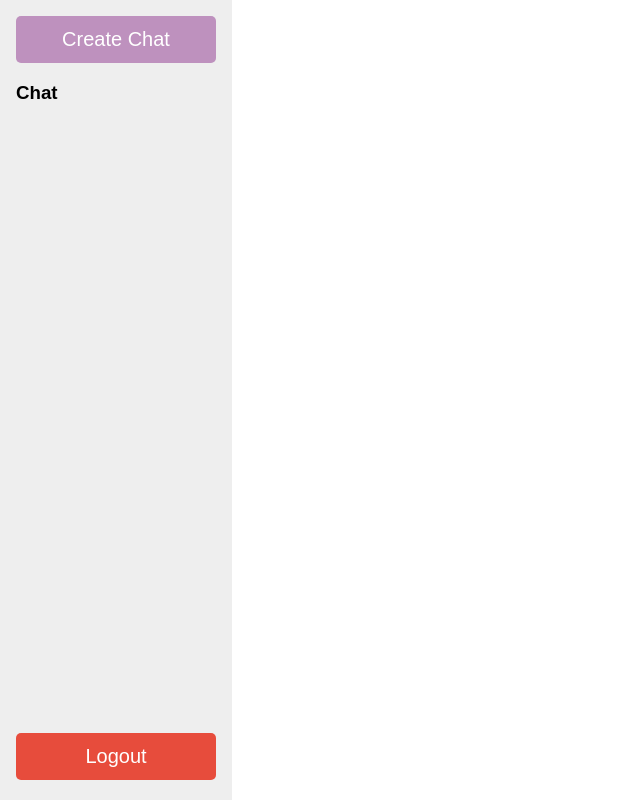
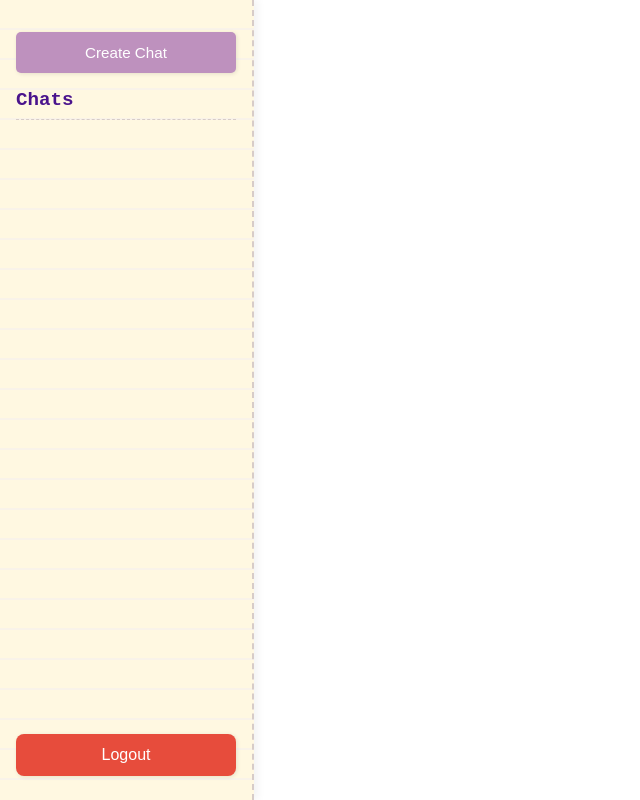
Before and after one commit to brieftaube-haw/pigeonhole_frontend, an Angular app: page /chat in a window 1280 px wide. Shown: the whole page, without its empty margins (0-640 px from the left). Built offline with nearby package versions, Linux system fonts and the light colour scheme.

Commit message:
reaction emoji

```diff
--- a/src/app/pages/chat/chat.component.css
+++ b/src/app/pages/chat/chat.component.css
@@ -5,24 +5,93 @@
 }
 
 .sidebar {
-  width: 200px;
-  background: #eee;
+  display: flex;
+  flex-direction: column;
+  justify-content: space-between;
+  width: 220px;
+  background: #fff8e1;
   padding: 1rem;
+  border-right: 2px dashed #d7ccc8;
+  box-shadow: 4px 0 8px rgba(0, 0, 0, 0.05);
+  position: relative;
+  font-family: 'Courier New', monospace;
+  background-image: repeating-linear-gradient(
+    to bottom,
+    #fff8e1,
+    #fff8e1 28px,
+    #f9f3e9 28px,
+    #f9f3e9 30px
+  );
+}
+
+.sidebar h3 {
+  margin-top: 1rem;
+  font-size: 1.2rem;
+  color: #4a148c;
+  border-bottom: 1px dashed #d7ccc8;
+  padding-bottom: 0.5rem;
 }
 
 .sidebar ul {
   list-style: none;
   padding: 0;
+  margin-top: 1rem;
 }
 
 .sidebar li {
-  padding: 0.5rem;
+  background-color: #fbe9e7;
+  margin-bottom: 0.6rem;
+  padding: 0.6rem;
+  border: 1px dashed #d7ccc8;
+  border-radius: 10px;
   cursor: pointer;
+  transition: all 0.2s ease;
+  font-size: 0.95rem;
+  box-shadow: 1px 2px 4px rgba(0, 0, 0, 0.05);
 }
 
+.sidebar li:hover {
+  background-color: #f8bbd0;
+  color: white;
+  transform: translateX(2px);
+}
+
+.sidebar li:nth-child(odd) {
+  transform: rotate(-1.2deg);
+}
+
+.sidebar li:nth-child(even) {
+  transform: rotate(0.8deg);
+}
+
+.sidebar button.logout-btn {
+  width: 100%;
+  font-size: 1rem;
+  padding: 12px;
+  background-color: #e74c3c;
+  color: white;
+  border: none;
+  border-radius: 8px;
+  cursor: pointer;
+  margin-top: auto;
+  margin-bottom: 0.5rem;
+}
+
+
 .sidebar button {
-  width: 200px;
-  font-size: 20px;
+  width: 100%;
+  margin-top: 1rem;
+  font-size: 0.95rem;
+  background-color: #d1c4e9;
+  color: #4a148c;
+  border: 1px dashed #b39ddb;
+  box-shadow: 1px 1px 4px rgba(0, 0, 0, 0.1);
+  transition: background-color 0.2s ease;
+}
+
+.sidebar button:hover {
+  background-color: #b39ddb;
+  color: white;
 }
 
 .chat-area {
@@ -76,6 +145,9 @@
 }
 
 .messages {
+  display: flex;
+  flex-direction: column;
+  gap: 0.8rem;
   flex: 1;
   padding: 1rem;
   overflow-y: auto;
@@ -90,14 +162,16 @@
 }
 
 .messages div {
+  align-self: flex-start;
   margin-bottom: 0.8rem;
   padding: 0.75rem 1rem;
   border-radius: 12px;
   max-width: 60%;
   background: #fff8e1;
-  box-shadow: 0 2px 6px rgba(0,0,0,0.06);
+  box-shadow: 0 2px 6px rgba(0, 0, 0, 0.06);
   border: 1px dashed #d7ccc8;
   font-family: 'Courier New', monospace;
+  word-break: break-word;
 }
 
 .messages div.me {
@@ -144,7 +218,7 @@
   border-radius: 8px;
   font-family: 'Courier New', monospace;
   background-color: #fffaf0;
-  box-shadow: inset 0 2px 4px rgba(0,0,0,0.05);
+  box-shadow: inset 0 2px 4px rgba(0, 0, 0, 0.05);
   font-size: 1rem;
 }
 
@@ -161,7 +235,7 @@
   font-weight: bold;
   color: #5d4037;
   cursor: pointer;
-  box-shadow: 0 2px 4px rgba(0,0,0,0.1);
+  box-shadow: 0 2px 4px rgba(0, 0, 0, 0.1);
   transition: background-color 0.2s;
 }
 
@@ -175,7 +249,7 @@
   left: 0;
   width: 100%;
   height: 100%;
-  background: rgba(0,0,0,0.4);
+  background: rgba(0, 0, 0, 0.4);
   display: flex;
   justify-content: center;
   align-items: center;
@@ -187,7 +261,7 @@
   padding: 2rem;
   border-radius: 16px;
   width: 320px;
-  box-shadow: 0 10px 25px rgba(0,0,0,0.2);
+  box-shadow: 0 10px 25px rgba(0, 0, 0, 0.2);
   text-align: center;
   animation: fadeIn 0.3s ease-in-out;
 }
@@ -248,15 +322,33 @@
 }
 
 @keyframes fadeIn {
-  from { opacity: 0; transform: scale(0.95); }
-  to { opacity: 1; transform: scale(1); }
+  from {
+    opacity: 0;
+    transform: scale(0.95);
+  }
+  to {
+    opacity: 1;
+    transform: scale(1);
+  }
 }
 
 @keyframes fadeInOut {
-  0% { opacity: 0; transform: translateY(-5px); }
-  10% { opacity: 1; transform: translateY(0); }
-  90% { opacity: 1; transform: translateY(0); }
-  100% { opacity: 0; transform: translateY(-5px); }
+  0% {
+    opacity: 0;
+    transform: translateY(-5px);
+  }
+  10% {
+    opacity: 1;
+    transform: translateY(0);
+  }
+  90% {
+    opacity: 1;
+    transform: translateY(0);
+  }
+  100% {
+    opacity: 0;
+    transform: translateY(-5px);
+  }
 }
 
 .error {
@@ -267,18 +359,20 @@
 .welcome-banner {
   background-color: #f3e5f5;
   color: #4a148c;
-  padding: 1rem;
+  padding: 0.8rem;
   margin: 1rem 0;
   border-radius: 12px;
   text-align: center;
-  font-size: 1rem;
+  font-size: 0.9rem;
   font-weight: 500;
   box-shadow: 0 2px 6px rgba(0, 0, 0, 0.1);
   transition: all 0.3s ease;
+  line-height: 1.3;
 }
 
 .welcome-banner span {
   font-weight: bold;
+  white-space: nowrap;
 }
 
 .emoji-toggle {
@@ -289,7 +383,7 @@
   height: 40px;
   font-size: 1.2rem;
   cursor: pointer;
-  box-shadow: 0 2px 6px rgba(0,0,0,0.1);
+  box-shadow: 0 2px 6px rgba(0, 0, 0, 0.1);
   display: flex;
   align-items: center;
   justify-content: center;
@@ -300,3 +394,59 @@
   background-color: #fce4ec;
   transform: scale(1.05);
 }
+
+.message-bubble {
+  position: relative;
+  display: inline-block;
+  padding: 0.75rem 1rem 2.4rem 1rem;
+  margin-bottom: 1.5rem;
+  transition: box-shadow 0.2s;
+}
+
+.message-bubble.partner-msg:hover {
+  box-shadow: 0 0 0 2px rgba(0, 0, 0, 0.05);
+}
+
+.reaction-picker {
+  position: absolute;
+  bottom: -55px;
+  left: 0;
+  min-width: 110px;
+  display: none;
+  gap: 6px;
+  background-color: #ffffff;
+  border: 1px solid #ddd;
+  border-radius: 20px;
+  box-shadow: 0 2px 8px rgba(0, 0, 0, 0.1);
+  padding: 4px 8px;
+  z-index: 10;
+  justify-content: center;
+}
+
+
+
+.message-bubble.partner-msg:hover .reaction-picker {
+  display: flex;
+}
+
+.reaction-picker button {
+  background: none;
+  border: none;
+  font-size: 1rem;
+  cursor: pointer;
+  transition: transform 0.2s;
+  padding: 0;
+}
+
+.reaction-picker button:hover {
+  transform: scale(1.3);
+}
+
+.reaction {
+  position: absolute;
+  bottom: 6px;
+  left: 12px;
+  font-size: 1rem;
+  opacity: 0.85;
+  line-height: 1;
+}
--- a/src/app/pages/chat/chat.component.html
+++ b/src/app/pages/chat/chat.component.html
@@ -10,18 +10,15 @@
       Willkommen, <span>{{ currentBenutzer }}</span> 👋
     </div>
 
-    <h3>Chat</h3>
+    <h3>Chats</h3>
 
     <ul>
       <li *ngFor="let chat of chatListe" (click)="selectBenutzer(chat)">
-        {{ chat.chatName}}
+        {{ chat.chatName }}
       </li>
     </ul>
 
-    <button (click)="logout()"
-            style="padding: 12px 12px; background-color: #e74c3c; color: white; border: none; border-radius: 5px; cursor: pointer; position: absolute; bottom: 20px;">
-      Logout
-    </button>
+    <button class="logout-btn" (click)="logout()">Logout</button>
   </aside>
 
   <!-- Chat Area -->
@@ -44,10 +41,24 @@
       </div>
     </header>
 
+    <div class="messages" #messagesContainer>
+      <div *ngFor="let msg of messages"
+           [class.me]="msg.sender === 'me'"
+           class="message-bubble"
+           [class.partner-msg]="msg.sender !== 'me'">
 
-    <div class="messages" #messagesContainer>
-      <div *ngFor="let msg of messages" [class.me]="msg.sender === 'me'">
-        <span>{{ msg.text }}</span>
+        <!-- Nachrichtentext -->
+        <span class="message-text">{{ msg.text }}</span>
+
+        <!-- Reaktion inline unten links im Bubble -->
+        <span *ngIf="msg.reaction" class="reaction-inline">{{ msg.reaction }}</span>
+
+        <!-- Emoji Reaction Buttons (nur bei Partnernachricht) -->
+        <div class="reaction-picker" *ngIf="msg.sender !== 'me'">
+          <button (click)="reactToMessage(msg, '👍')">👍</button>
+          <button (click)="reactToMessage(msg, '😂')">😂</button>
+          <button (click)="reactToMessage(msg, '❤️')">❤️</button>
+        </div>
       </div>
     </div>
 
@@ -69,9 +80,6 @@
         style="max-width: 300px; margin-top: 10px;">
       </emoji-picker>
     </footer>
-
-
-
   </main>
 </div>
 
@@ -93,6 +101,5 @@
       [message]="errorMessage"
       [type]="'error'">
     </app-alert-box>
-
   </div>
 </div>
--- a/src/app/pages/chat/chat.component.ts
+++ b/src/app/pages/chat/chat.component.ts
@@ -16,7 +16,11 @@ import {AlertBoxComponent} from "../../shared/alert-box/alert-box/alert-box.comp
 // @ts-ignore
 import 'emoji-picker-element';
 
-
+interface ChatMessage {
+  sender: string;
+  text: string;
+  reaction?: string | null;
+}
 
 @Component({
   standalone: true,
@@ -31,7 +35,7 @@ export class ChatComponent implements OnInit, AfterViewChecked {
   chatListe: Chat[] = [];
 
   selectedBenutzer: any = null;
-  messages: { sender: string; text: string }[] = [];
+  messages: ChatMessage[] = [];
   newMessage = '';
 
   successMessage = '';
@@ -107,7 +111,8 @@ export class ChatComponent implements OnInit, AfterViewChecked {
       next: messages => {
         this.messages = messages.map(msg => ({
           sender: msg.sender.benutzerName === currentUser ? 'me' : msg.sender.benutzerName,
-          text: msg.nachricht
+          text: msg.nachricht,
+          reaction: null
         }));
         this.scrollToBottom();
         console.log(messages);
@@ -270,4 +275,8 @@ export class ChatComponent implements OnInit, AfterViewChecked {
     }, 0);
   }
 
+  reactToMessage(msg: any, emoji: string): void {
+    msg.reaction = emoji;
+  }
+
 }
```
